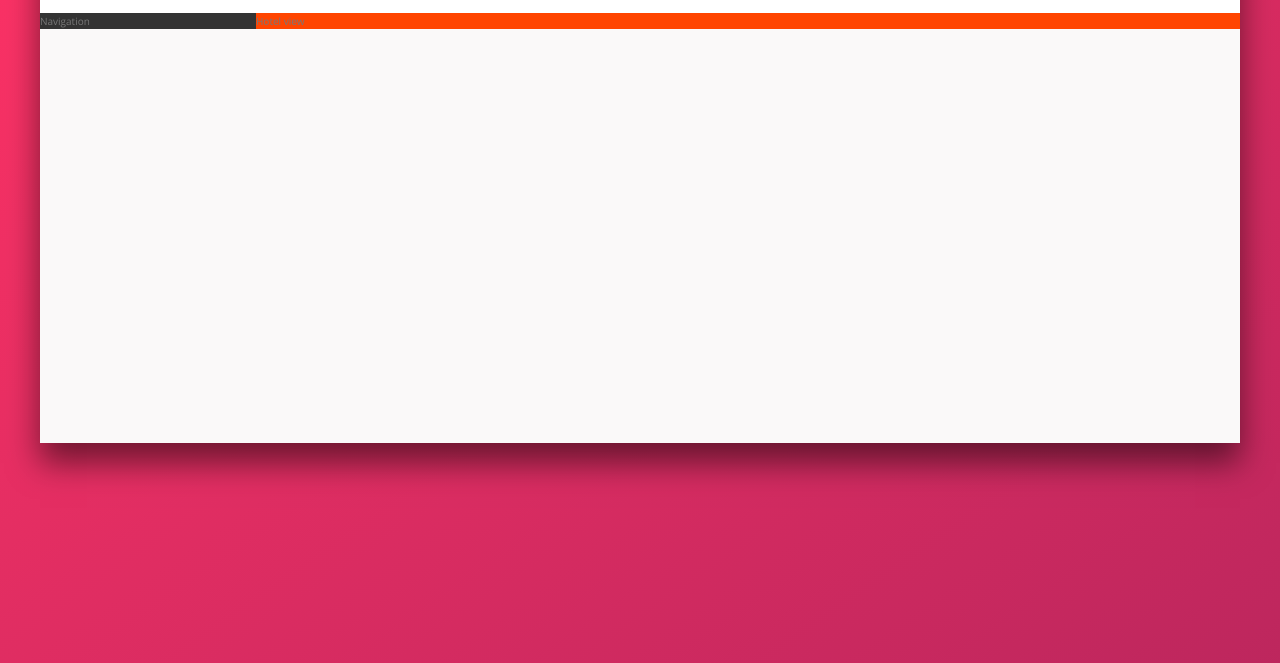
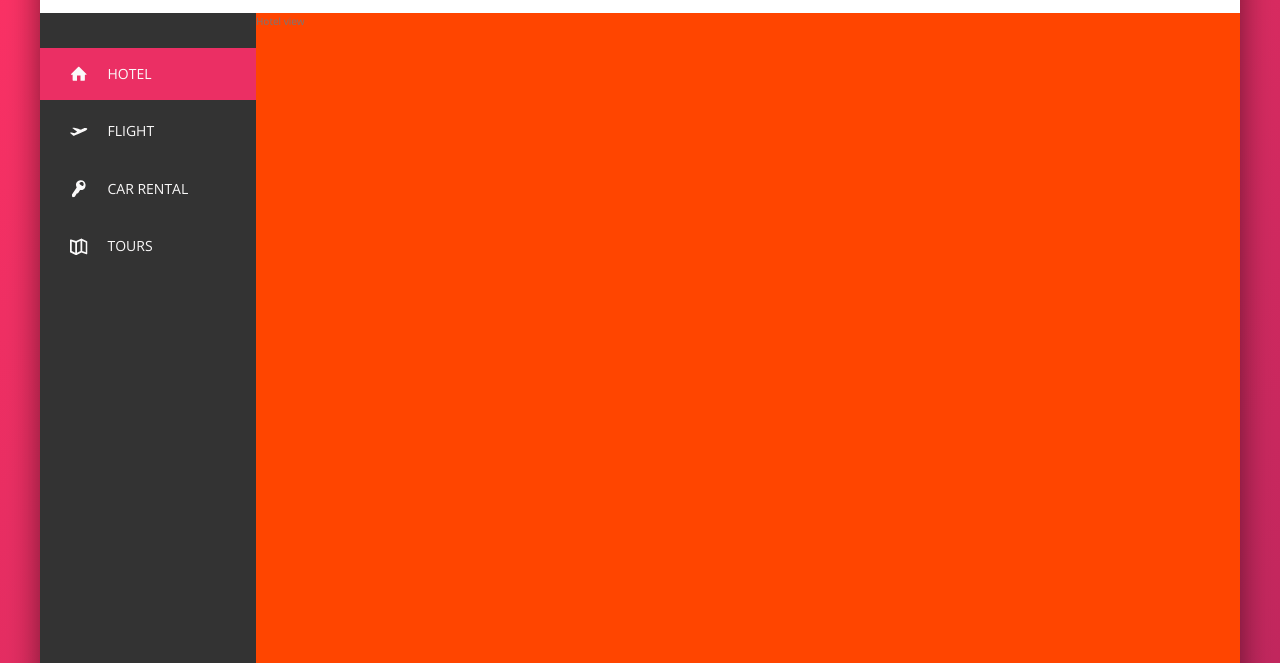
Before and after one commit to SalazarSDF/hotels_layout, a website: page index.html in a window 1280 px wide. Shown: the part 137-800 px from the top of the page. Drawn offline with nearby package versions, Linux system fonts and the light colour scheme.

Commit message:
implement: navigation layout

```diff
--- a/index.html
+++ b/index.html
@@ -56,7 +56,46 @@
       </header>
 
       <div class="content">
-        <nav class="sidebar">Navigation</nav>
+        <nav class="sidebar">
+          <ul class="side-nav">
+            <li class="side-nav__item side-nav__item--active">
+              <a class="side-nav__link" href="#">
+                <svg class="side-nav__icon">
+                  <use xlink:href="img/sprite.svg#icon-home"></use>
+                </svg>
+                <span>Hotel</span>
+              </a>
+            </li>
+
+            <li class="side-nav__item">
+              <a class="side-nav__link" href="#">
+                <svg class="side-nav__icon">
+                  <use xlink:href="img/sprite.svg#icon-aircraft-take-off"></use>
+                </svg>
+                <span>Flight</span>
+              </a>
+            </li>
+
+            <li class="side-nav__item">
+              <a class="side-nav__link" href="#">
+                <svg class="side-nav__icon">
+                  <use xlink:href="img/sprite.svg#icon-key"></use>
+                </svg>
+                <span>Car rental</span>
+              </a>
+            </li>
+
+            <li class="side-nav__item">
+              <a class="side-nav__link" href="#">
+                <svg class="side-nav__icon">
+                  <use xlink:href="img/sprite.svg#icon-map"></use>
+                </svg>
+                <span>Tours</span>
+              </a>
+            </li>
+          </ul>
+          <div class="legal">&copy; 2022 by trillo</div>
+        </nav>
         <main class="hotel-view">Hotel view</main>
       </div>
     </div>
--- a/sass/_components.scss
+++ b/sass/_components.scss
@@ -122,3 +122,70 @@
     margin-right: 1rem;
   }
 }
+
+///////////////////////////////////
+// Side Navigation
+.side-nav {
+  font-size: 1.4rem;
+  list-style: none;
+  margin-top: 3.5rem;
+  &__item {
+    position: relative;
+
+    &:not(:last-child) {
+      margin-bottom: 0.5rem;
+    }
+  }
+
+  &__item::before {
+    content: "";
+    position: absolute;
+    left: 0;
+    top: 0;
+    height: 100%;
+    width: 3px;
+    background-color: var(--color-primary);
+    transform: scaleY(0);
+    transition: transform 0.2s, width 0.4s cubic-bezier(1, 0, 0, 1) 0.2s,
+      background-color 0.1s;
+  }
+
+  &__item:hover::before,
+  &__item--active::before {
+    transform: scaleY(1);
+    width: 100%;
+  }
+
+  &__item:active::before {
+    background-color: var(--color-primary-light);
+  }
+
+  &__link:link,
+  &__link:visited {
+    color: var(--color-grey-light-1);
+    text-decoration: none;
+    text-transform: uppercase;
+    display: block;
+    padding: 1.5rem 3rem;
+    position: relative;
+    z-index: 10;
+
+    display: flex;
+    align-items: center;
+  }
+
+  &__icon {
+    width: 1.75rem;
+    height: 1.75rem;
+    margin-right: 2rem;
+    fill: currentColor;
+  }
+}
+
+// Legal text
+.legal {
+  font-size: 1.2rem;
+  color: var(--color-grey-light-4);
+  text-align: center;
+  padding: 2.5rem;
+}
--- a/sass/_layout.scss
+++ b/sass/_layout.scss
@@ -26,11 +26,16 @@
   background-color: var(--color-grey-dark-1);
 
   flex: 0 0 18%;
+
+  display: flex;
+  flex-direction: column;
+  justify-content: space-between;
 }
 
 .hotel-view {
   background-color: #fff;
   background-color: orangered;
+  height: 80rem;
 
   flex: 1;
 }
```
Also changed, not shown: css/style.css.
